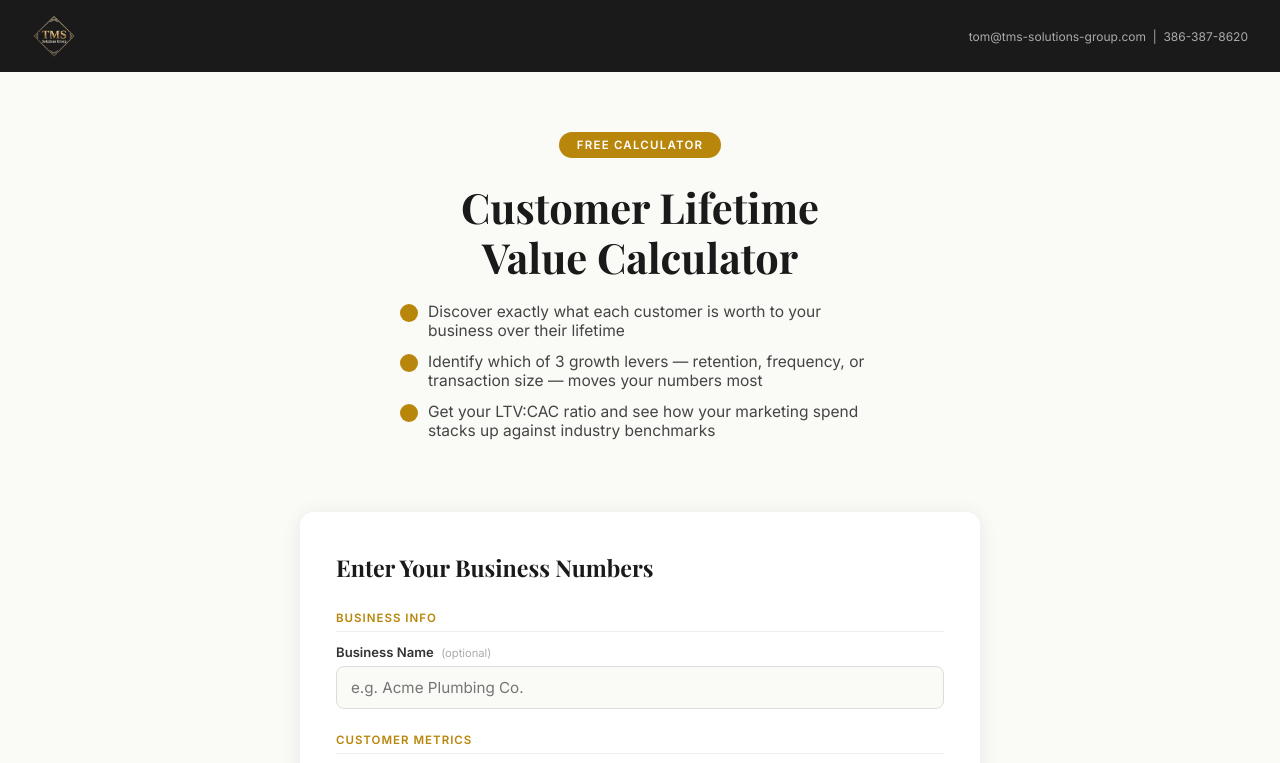
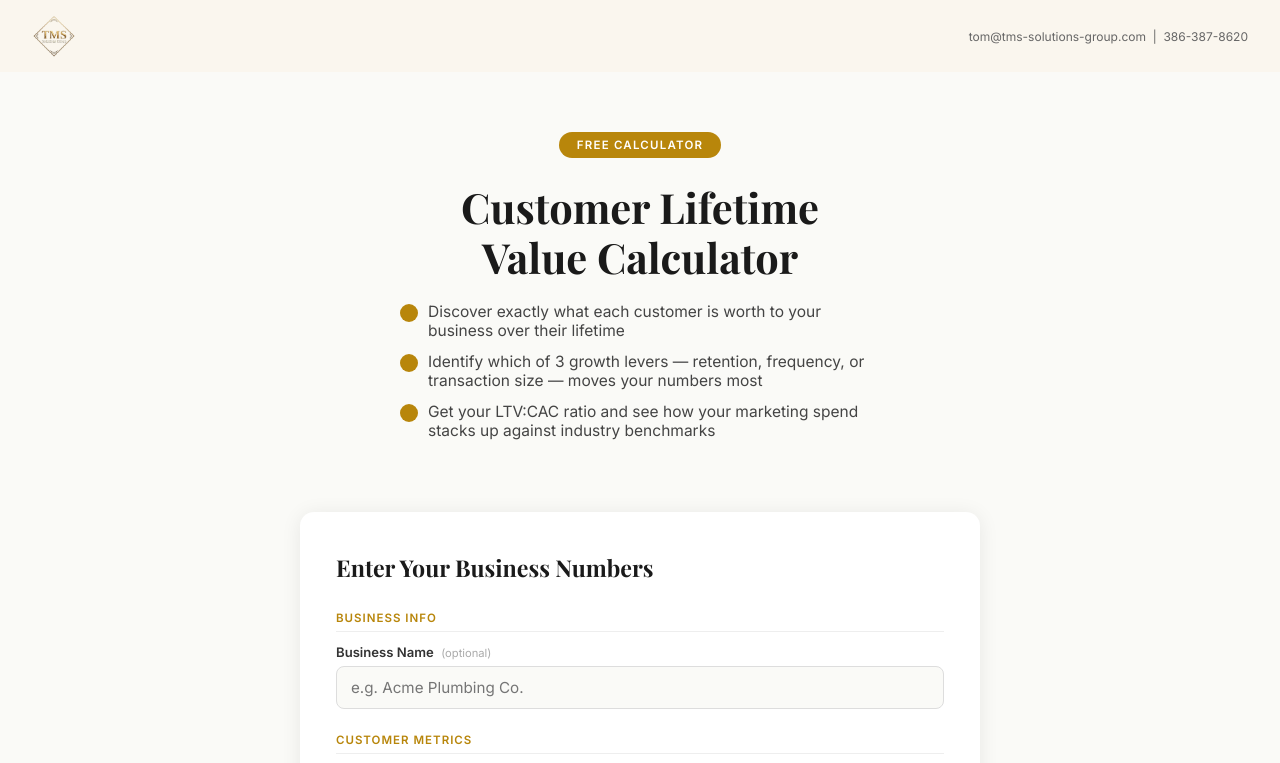
Before and after one commit to Tsparling1/tms-clv-calculator, a website: page public/index.html in a window 1280 px wide. Shown: the top 763 px of the page. Drawn offline with nearby package versions, Linux system fonts and the light colour scheme.

Commit message:
Change header background to cream, contact color to #666

```diff
--- a/public/index.html
+++ b/public/index.html
@@ -18,7 +18,7 @@
 
     /* ── HEADER ── */
     header {
-      background: #1a1a1a;
+      background: #FAF6EE;
       padding: 14px 32px;
       display: flex;
       align-items: center;
@@ -37,7 +37,7 @@
     }
     .brand-logo { height: 44px; width: auto; display: block; object-fit: contain; }
     .header-contact {
-      color: #aaa;
+      color: #666;
       font-size: 0.75rem;
       text-align: right;
     }
```
